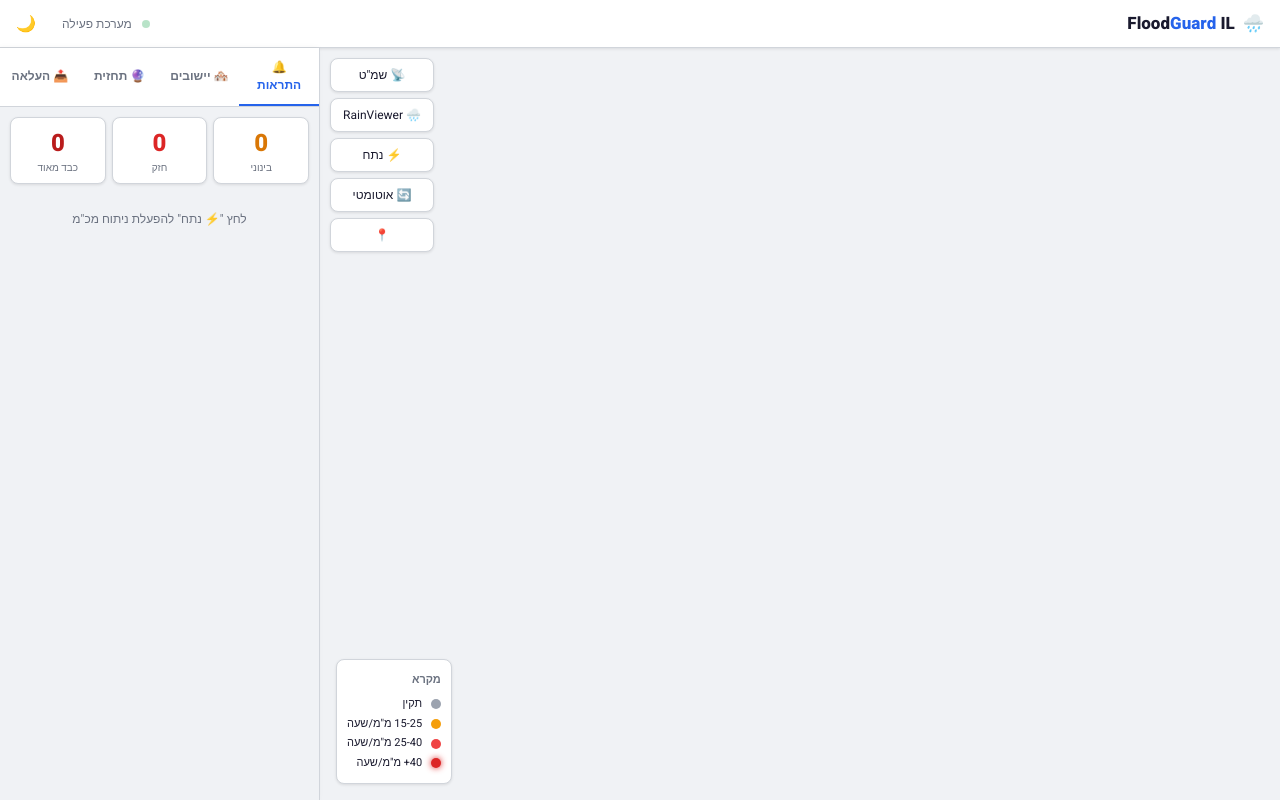
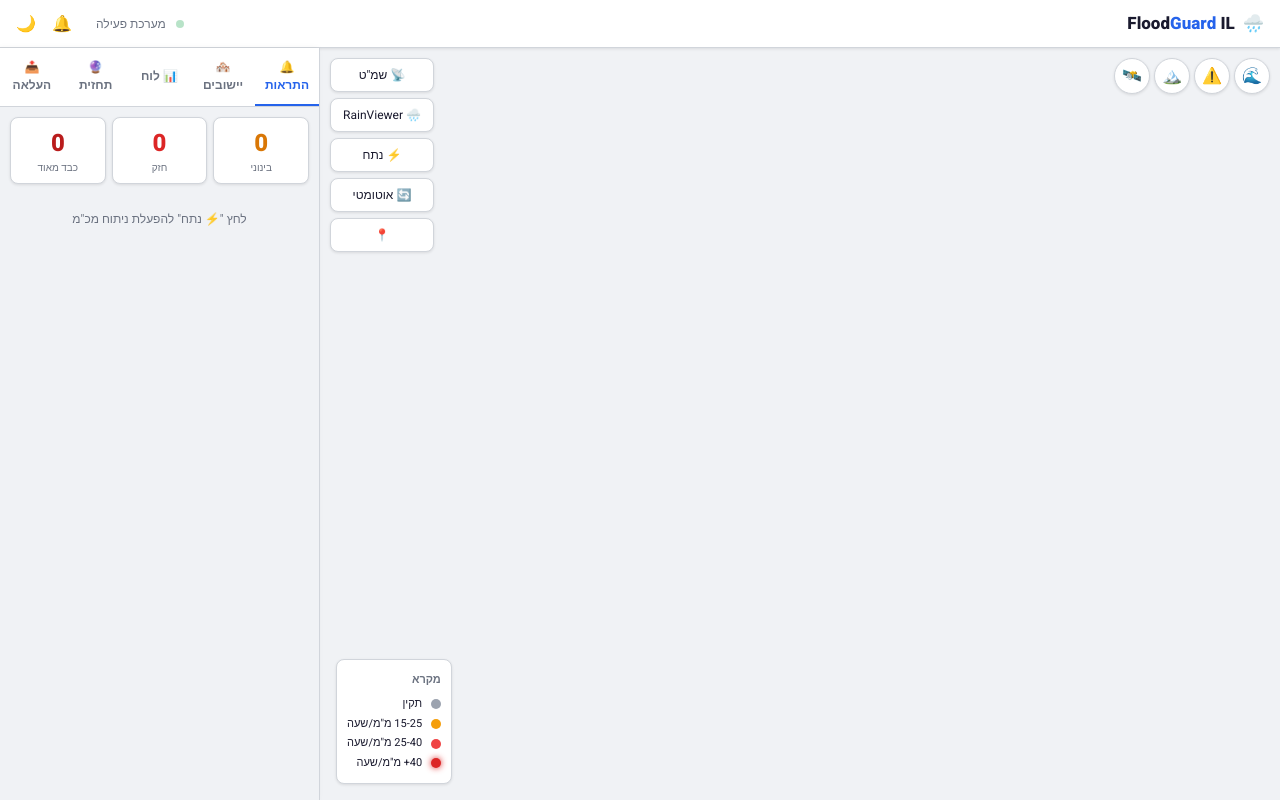
Before and after one commit to roiez1-60-seconds-hazardous-materials/floodguard-il, a website: page public/index.html in a window 1280 px wide. Drawn offline with nearby package versions, Linux system fonts and the light colour scheme.

Commit message:
Update index.html

```diff
--- a/public/index.html
+++ b/public/index.html
@@ -15,7 +15,7 @@
 
 <header id="header">
   <div class="brand">🌧️ <strong>Flood<span>Guard</span> IL</strong></div>
-  <div class="status"><div class="pulse-dot"></div><span id="statusMsg">מערכת פעילה</span><span id="clock"></span><button onclick="toggleDarkMode()" id="btnDark" style="background:none;border:none;font-size:16px;cursor:pointer;margin-right:6px" title="מצב לילה/יום">🌙</button></div>
+  <div class="status"><div class="pulse-dot"></div><span id="statusMsg">מערכת פעילה</span><span id="clock"></span><button onclick="toggleSound()" id="btnSound" style="background:none;border:none;font-size:16px;cursor:pointer;margin-right:4px" title="השתק/הפעל צלילים">🔔</button><button onclick="toggleDarkMode()" id="btnDark" style="background:none;border:none;font-size:16px;cursor:pointer;margin-right:6px" title="מצב לילה/יום">🌙</button></div>
 </header>
 
 <div id="app">
@@ -30,6 +30,13 @@
       <button onclick="locateMe()" id="btnLocate" title="מצא את המיקום שלי">📍</button>
       <button onclick="refreshRadar()" id="btnRefresh" style="display:none">🔃 רענן</button>
     </div>
+    <!-- Map layer controls -->
+    <div id="layerBtns">
+      <button onclick="toggleLayer('wadis')" id="btn_wadis" title="נחלים מועדים להצפות">🌊</button>
+      <button onclick="toggleLayer('floods')" id="btn_floods" title="אזורי הצפה">⚠️</button>
+      <button onclick="toggleLayer('topo')" id="btn_topo" title="טופוגרפיה">🏔️</button>
+      <button onclick="toggleLayer('satellite')" id="btn_satellite" title="לוויין">🛰️</button>
+    </div>
     <div id="legend">
       <b>מקרא</b>
       <div><span class="dot" style="background:#9ca3af"></span> תקין</div>
@@ -37,7 +44,7 @@
       <div><span class="dot" style="background:#ef4444"></span> 25-40 מ"מ/שעה</div>
       <div><span class="dot" style="background:#dc2626;box-shadow:0 0 6px #dc2626"></span> 40+ מ"מ/שעה</div>
     </div>
-    <div id="radarTime" style="display:none;position:absolute;top:10px;right:10px;z-index:500;background:var(--card);border:1px solid var(--brd);border-radius:8px;padding:6px 10px;font-size:11px;color:var(--tx2);">
+    <div id="radarTime" style="display:none;position:absolute;top:50px;right:10px;z-index:500;background:var(--card);border:1px solid var(--brd);border-radius:8px;padding:6px 10px;font-size:11px;color:var(--tx2);">
       🕐 מכ"מ: <span id="radarTimeVal">--</span>
     </div>
     <div id="forecastInfo" style="display:none;position:absolute;bottom:40px;left:10px;z-index:500;background:var(--card);border:1px solid var(--brd);border-radius:8px;padding:8px 12px;font-size:11px;color:var(--tx2);max-width:260px;">
@@ -58,6 +65,7 @@
     <div id="tabs">
       <button class="tab on" onclick="showTab('alerts',this)">🔔 התראות</button>
       <button class="tab" onclick="showTab('list',this)">🏘️ יישובים</button>
+      <button class="tab" onclick="showTab('dashboard',this)">📊 לוח</button>
       <button class="tab" onclick="showTab('forecast',this)">🔮 תחזית</button>
       <button class="tab" onclick="showTab('upload',this)">📤 העלאה</button>
     </div>
@@ -79,6 +87,11 @@
       <div id="p-list" class="pane">
         <input type="text" id="search" placeholder="🔍 חפש יישוב..." oninput="filterList()">
         <div id="settCards"></div>
+      </div>
+      <div id="p-dashboard" class="pane">
+        <div id="dashPanel">
+          <p class="hint">📊 לוח הבקרה יתמלא אחרי ניתוח ראשון<br>לחץ "⚡ נתח" להתחלה</p>
+        </div>
       </div>
       <div id="p-forecast" class="pane">
         <div style="padding:4px 0">
```
